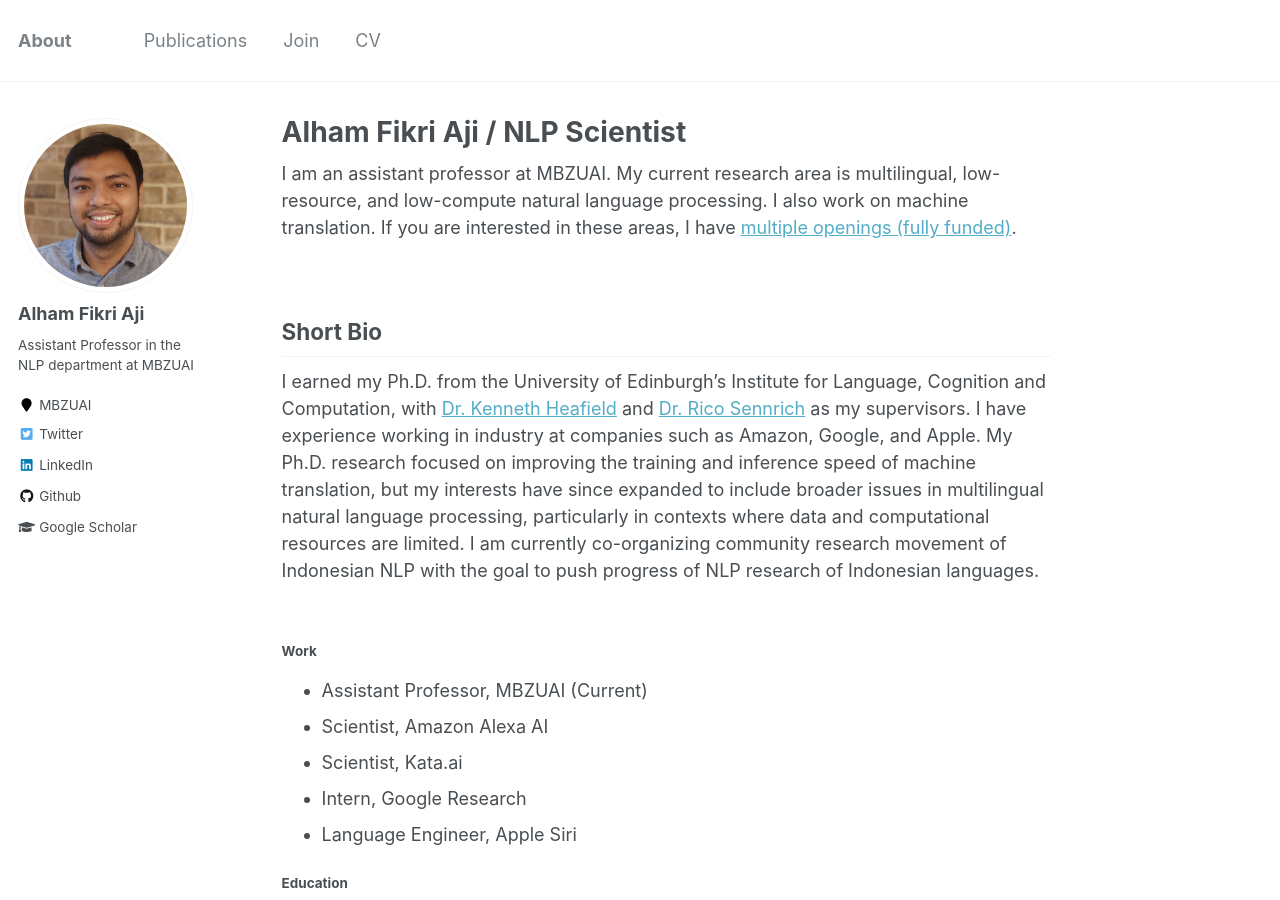
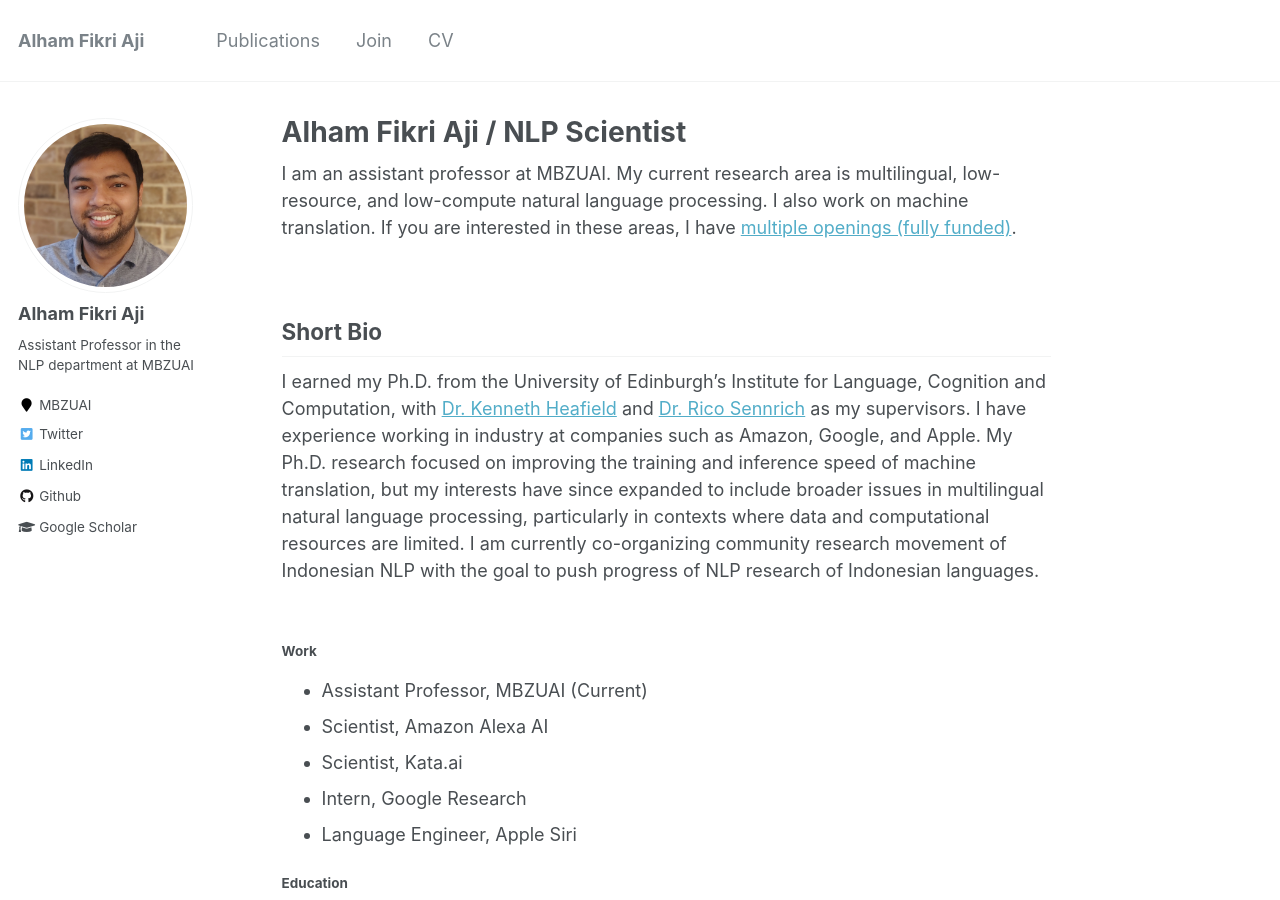
Before and after one commit to afaji/afaji.github.io, a Jekyll site: the page built from _pages/about.md, in a window 1280 px wide and 900 px high. Built offline with Jekyll 4.4.1, drawn with Linux system fonts in a browser that asks for light colours.

Commit message:
Update _config.yml

```diff
--- a/_config.yml
+++ b/_config.yml
@@ -7,7 +7,7 @@
 
 # Site Settings
 locale                   : "en-US"
-title                    : "About"
+title                    : "Alham Fikri Aji"
 title_separator          : "-"
 name                     : &name "Alham Fikri Aji"
 description              : &description "NLP scientist / Assistant Professor at MBZUAI"
```
